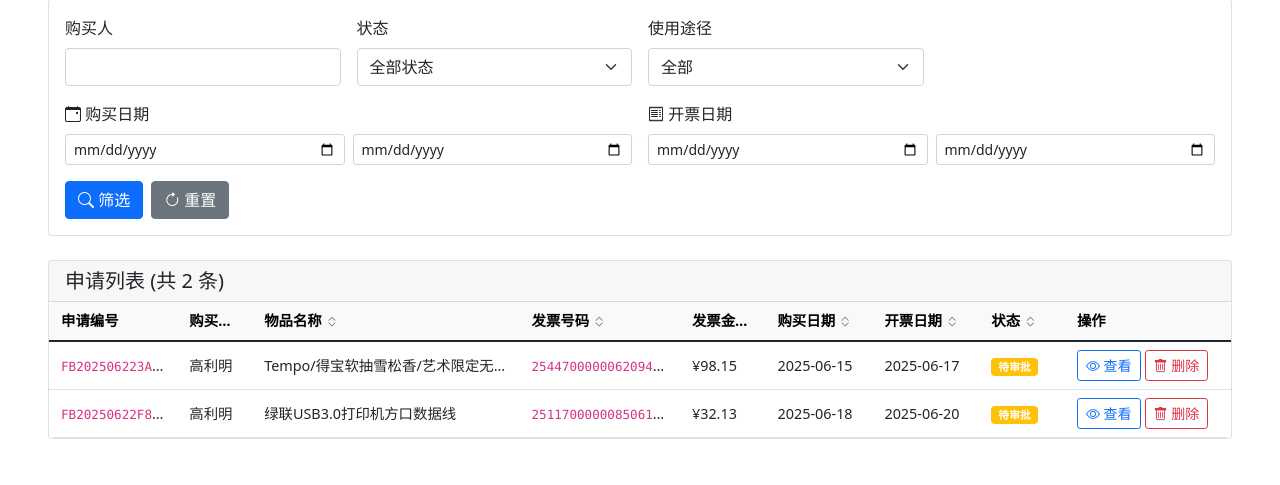
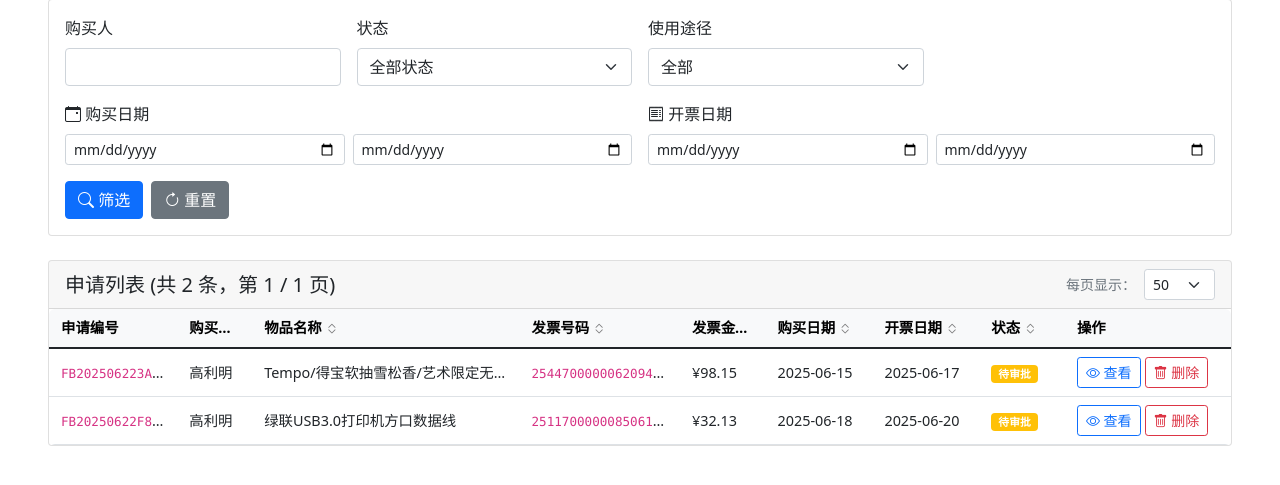
Before and after one commit to pianconglab/Invoice-Reimbursement-System, a Flask app: page /admin/dashboard in a window 1280 px wide. Shown: the part 151-636 px from the top of the page. Run offline with Flask 3, Linux system fonts and the light colour scheme; a user stored in the database is signed in; data comes from the database, SQL or seed files in the repository; both versions use the stored data as it was after the commit; some libraries are stand-ins or nearby versions.

Commit message:
实现管理员后台申请列表的分页功能，支持每页显示条数的切换，并更新页面布局以提升用户体验。同时优化查询条件，确保数据展示的准确性。

```diff
--- a/app.py
+++ b/app.py
@@ -391,6 +391,13 @@ def admin_dashboard():
         sort_field = request.args.get('sort', 'created_at')
         sort_order = request.args.get('order', 'desc')
 
+        # 分页参数
+        per_page = int(request.args.get('per_page', 50))
+        if per_page not in [25, 50, 100]:
+            per_page = 50
+        page = int(request.args.get('page', 1))
+        offset = (page - 1) * per_page
+
         sortable_fields = {
             'created_at': 'created_at',
             'purchaser': 'purchaser',
@@ -408,35 +415,61 @@ def admin_dashboard():
         if sort_order not in ['asc', 'desc']:
             sort_order = 'desc'
 
+        # 构建查询条件
         query = 'SELECT * FROM applications WHERE 1=1'
+        count_query = 'SELECT COUNT(*) FROM applications WHERE 1=1'
         params = []
         if search_purchaser:
             query += ' AND purchaser LIKE ?'
+            count_query += ' AND purchaser LIKE ?'
             params.append(f'%{search_purchaser}%')
         if search_status:
             query += ' AND status = ?'
+            count_query += ' AND status = ?'
             params.append(search_status)
         if search_usage:
             query += ' AND usage_type = ?'
+            count_query += ' AND usage_type = ?'
             params.append(search_usage)
         if purchase_date_start:
             query += ' AND purchase_time >= ?'
+            count_query += ' AND purchase_time >= ?'
             params.append(purchase_date_start)
         if purchase_date_end:
             query += ' AND purchase_time <= ?'
+            count_query += ' AND purchase_time <= ?'
             params.append(purchase_date_end)
         if invoice_date_start:
             query += ' AND invoice_date >= ?'
+            count_query += ' AND invoice_date >= ?'
             params.append(invoice_date_start)
         if invoice_date_end:
             query += ' AND invoice_date <= ?'
+            count_query += ' AND invoice_date <= ?'
             params.append(invoice_date_end)
 
-        query += f' ORDER BY {sortable_fields[sort_field]} {sort_order.upper()}'
-        c.execute(query, params)
+        # 获取总记录数
+        c.execute(count_query, params)
+        total_count = c.fetchone()[0]
+
+        # 获取分页数据
+        query += f' ORDER BY {sortable_fields[sort_field]} {sort_order.upper()} LIMIT ? OFFSET ?'
+        c.execute(query, params + [per_page, offset])
         applications = c.fetchall()
 
-    return render_template('admin_dashboard.html', applications=applications)
+        # 计算分页信息
+        total_pages = (total_count + per_page - 1) // per_page
+        has_prev = page > 1
+        has_next = page < total_pages
+
+    return render_template('admin_dashboard.html',
+                         applications=applications,
+                         page=page,
+                         per_page=per_page,
+                         total_count=total_count,
+                         total_pages=total_pages,
+                         has_prev=has_prev,
+                         has_next=has_next)
 
 # 申请详情和审批
 @app.route('/admin/application/<app_number>')
--- a/templates/admin_dashboard.html
+++ b/templates/admin_dashboard.html
@@ -152,6 +152,14 @@
         const deleteModal = new bootstrap.Modal(document.getElementById('deleteModal'));
         deleteModal.show();
     }
+
+    // 切换每页显示条数
+    function changePerPage(perPage) {
+        const url = new URL(window.location);
+        url.searchParams.set('per_page', perPage);
+        url.searchParams.set('page', 1); // 重置到第一页
+        window.location.href = url.toString();
+    }
 </script>
 {% endblock %}
 
@@ -252,8 +260,16 @@
 
     <!-- 申请列表 -->
     <div class="card">
-        <div class="card-header">
-            <h5 class="mb-0">申请列表 (共 {{ applications|length }} 条)</h5>
+        <div class="card-header d-flex justify-content-between align-items-center">
+            <h5 class="mb-0">申请列表 (共 {{ total_count }} 条，第 {{ page }} / {{ total_pages }} 页)</h5>
+            <div class="d-flex align-items-center gap-2">
+                <small class="text-muted">每页显示：</small>
+                <select class="form-select form-select-sm" style="width: auto;" onchange="changePerPage(this.value)">
+                    <option value="25" {% if per_page==25 %}selected{% endif %}>25</option>
+                    <option value="50" {% if per_page==50 %}selected{% endif %}>50</option>
+                    <option value="100" {% if per_page==100 %}selected{% endif %}>100</option>
+                </select>
+            </div>
         </div>
         <div class="table-responsive">
             <table class="table table-hover table-auto mb-0">
@@ -333,6 +349,39 @@
                 </tbody>
             </table>
         </div>
+
+        <!-- 分页导航 -->
+        {% if total_pages > 1 %}
+        <div class="card-footer">
+            <nav aria-label="分页导航">
+                <ul class="pagination pagination-sm justify-content-center mb-0">
+                    <li class="page-item {% if not has_prev %}disabled{% endif %}">
+                        <a class="page-link"
+                            href="{% if has_prev %}{{ url_for('admin_dashboard', page=page-1, per_page=per_page, **request.args) }}{% else %}#{% endif %}">上一页</a>
+                    </li>
+
+                    {% for p in range(1, total_pages + 1) %}
+                    {% if p <= 3 or p> total_pages - 3 or (p >= page - 1 and p <= page + 1) %} <li
+                            class="page-item {% if p == page %}active{% endif %}">
+                            <a class="page-link"
+                                href="{{ url_for('admin_dashboard', page=p, per_page=per_page, **request.args) }}">{{ p
+                                }}</a>
+                            </li>
+                            {% elif p == 4 and page > 5 %}
+                            <li class="page-item disabled"><span class="page-link">...</span></li>
+                            {% elif p == total_pages - 3 and page < total_pages - 4 %} <li class="page-item disabled">
+                                <span class="page-link">...</span></li>
+                                {% endif %}
+                                {% endfor %}
+
+                                <li class="page-item {% if not has_next %}disabled{% endif %}">
+                                    <a class="page-link"
+                                        href="{% if has_next %}{{ url_for('admin_dashboard', page=page+1, per_page=per_page, **request.args) }}{% else %}#{% endif %}">下一页</a>
+                                </li>
+                </ul>
+            </nav>
+        </div>
+        {% endif %}
     </div>
 
     <!-- 删除确认模态框 -->
```
Also changed, not shown: reimbursement.db.
